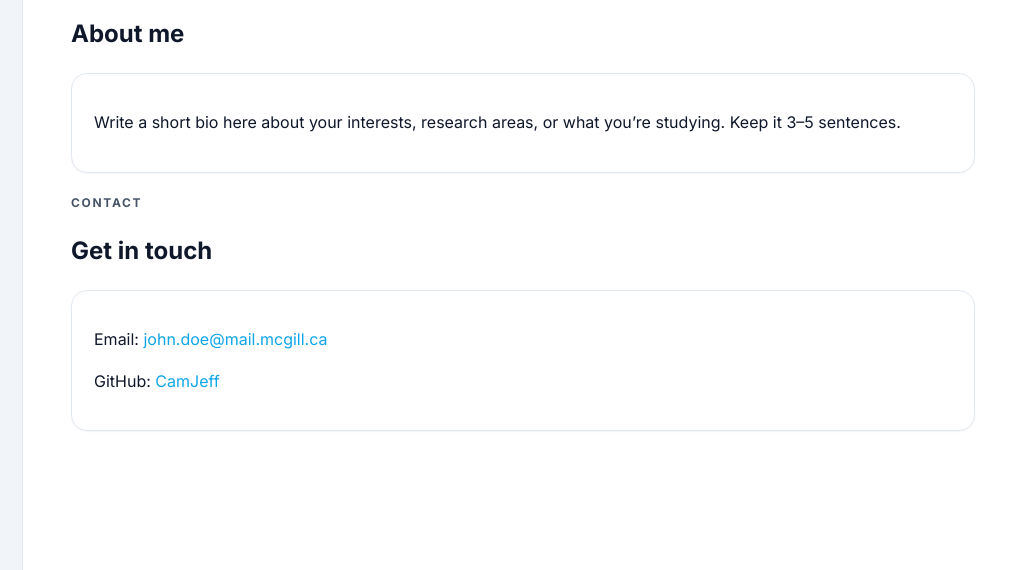
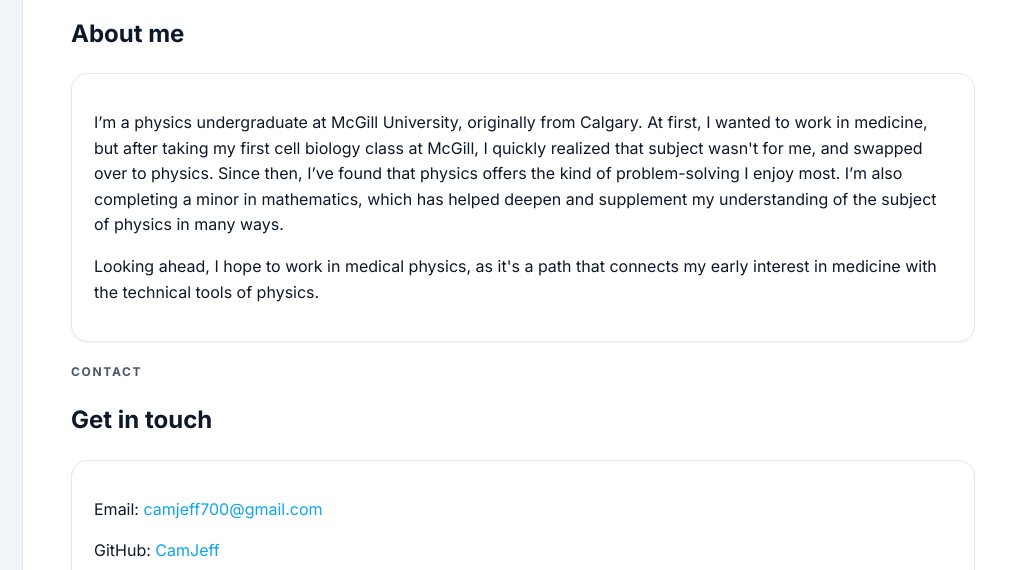
Before and after one commit to CamJeff/CameronJeffery, a plain HTML site: page index.html in a window 1280 px wide. Shown: the part 125-695 px from the top of the page, 257-1280 px from the left. Drawn offline with Linux system fonts and the light colour scheme.

Commit message:
Update index.html

```diff
--- a/index.html
+++ b/index.html
@@ -51,13 +51,18 @@
         <div class="kicker">About</div>
         <h2>About me</h2>
         <div class="card" style="margin-bottom: 20px;">
-          <p>Write a short bio here about your interests, research areas, or what you’re studying. Keep it 3–5 sentences.</p>
+          <p>I’m a physics undergraduate at McGill University, originally from Calgary. At first, I wanted to
+work in medicine, but after taking my first cell biology class at McGill, I quickly realized that subject wasn't
+for me, and swapped over to physics. Since then, I’ve found that physics offers the kind of problem-solving I enjoy most. I’m also completing a minor in mathematics, which has helped deepen and supplement my understanding of the subject of physics in many ways.
+          </p>
+
+          <p>Looking ahead, I hope to work in medical physics, as it's a path that connects my early interest in medicine with the technical tools of physics.</p>
         </div>
 
         <div class="kicker">Contact</div>
         <h2>Get in touch</h2>
         <div class="card">
-          <p>Email: <a href="mailto:john.doe@mail.mcgill.ca">john.doe@mail.mcgill.ca</a></p>
+          <p>Email: <a href="mailto:camjeff700@gmail.com">camjeff700@gmail.com</a></p>
           <p>GitHub: <a href="https://github.com/CamJeff" target="_blank" rel="noopener">CamJeff</a></p>
           <!-- add LinkedIn/Twitter if desired -->
         </div>
```
